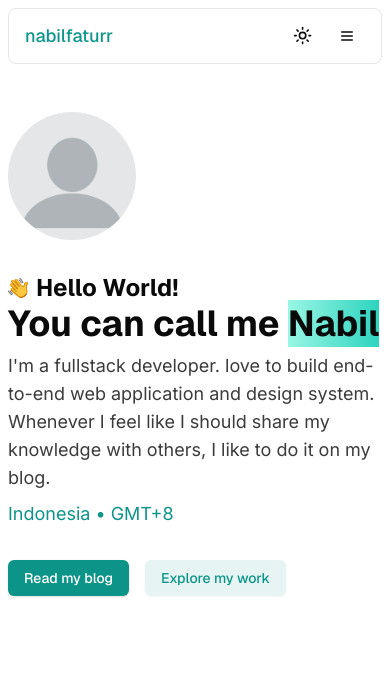
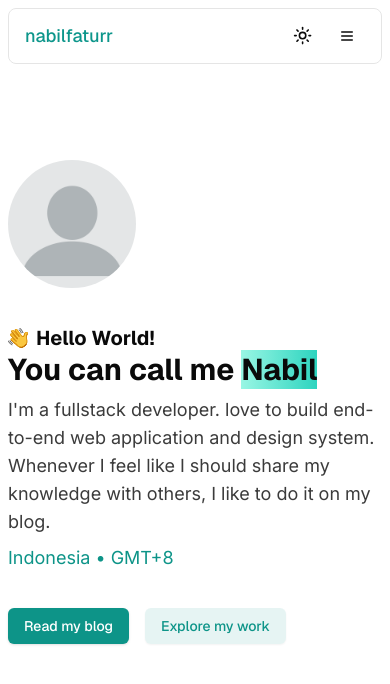
Before and after one commit to nabilfaturr/portfolio, a Next.js app: page / in a window 390 px wide. Shown: the top 684 px of the page. Built offline with nearby package versions, Linux system fonts and the light colour scheme.

Commit message:
style: change mobile behaviour

```diff
--- a/package.json
+++ b/package.json
@@ -4,7 +4,7 @@
   "private": true,
   "scripts": {
     "dev": "next dev",
-    "build": "next build",
+    "build": "next build --turbo",
     "start": "next start",
     "lint": "next lint"
   },
--- a/src/app/page.tsx
+++ b/src/app/page.tsx
@@ -16,7 +16,7 @@ export default function Home() {
 
 const Hero = () => {
   return (
-    <div className="pt-12 border-red-500 flex flex-col gap-8">
+    <div className="pt-24 flex flex-col gap-9">
       <div className="w-32 h-32 rounded-full overflow-hidden">
         <Image
           src={profPic}
@@ -25,12 +25,12 @@ const Hero = () => {
         />
       </div>
       <div className={`space-y-2`}>
-        <h2 className="text-2xl font-bold flex flex-col">
+        <h2 className="text-xl sm:text-2xl font-bold flex flex-col">
           <span className="flex items-center gap-2">
             <WavingHand />
             Hello World!
           </span>
-          <span className="text-4xl">
+          <span className="text-2xl xs:text-3xl sm:text-4xl">
             You can call me <span className="font-bold bg-gradient-to-r from-teal-200 to-teal-400">Nabil</span>
           </span>
         </h2>
--- a/tailwind.config.ts
+++ b/tailwind.config.ts
@@ -19,6 +19,9 @@ const config: Config = {
           xl: "1024px",
           "2xl": "1024px",
         },
+      },
+      screens: {
+        xs: "360px",
       },
       backgroundImage: {
         "gradient-radial": "radial-gradient(var(--tw-gradient-stops))",
```
